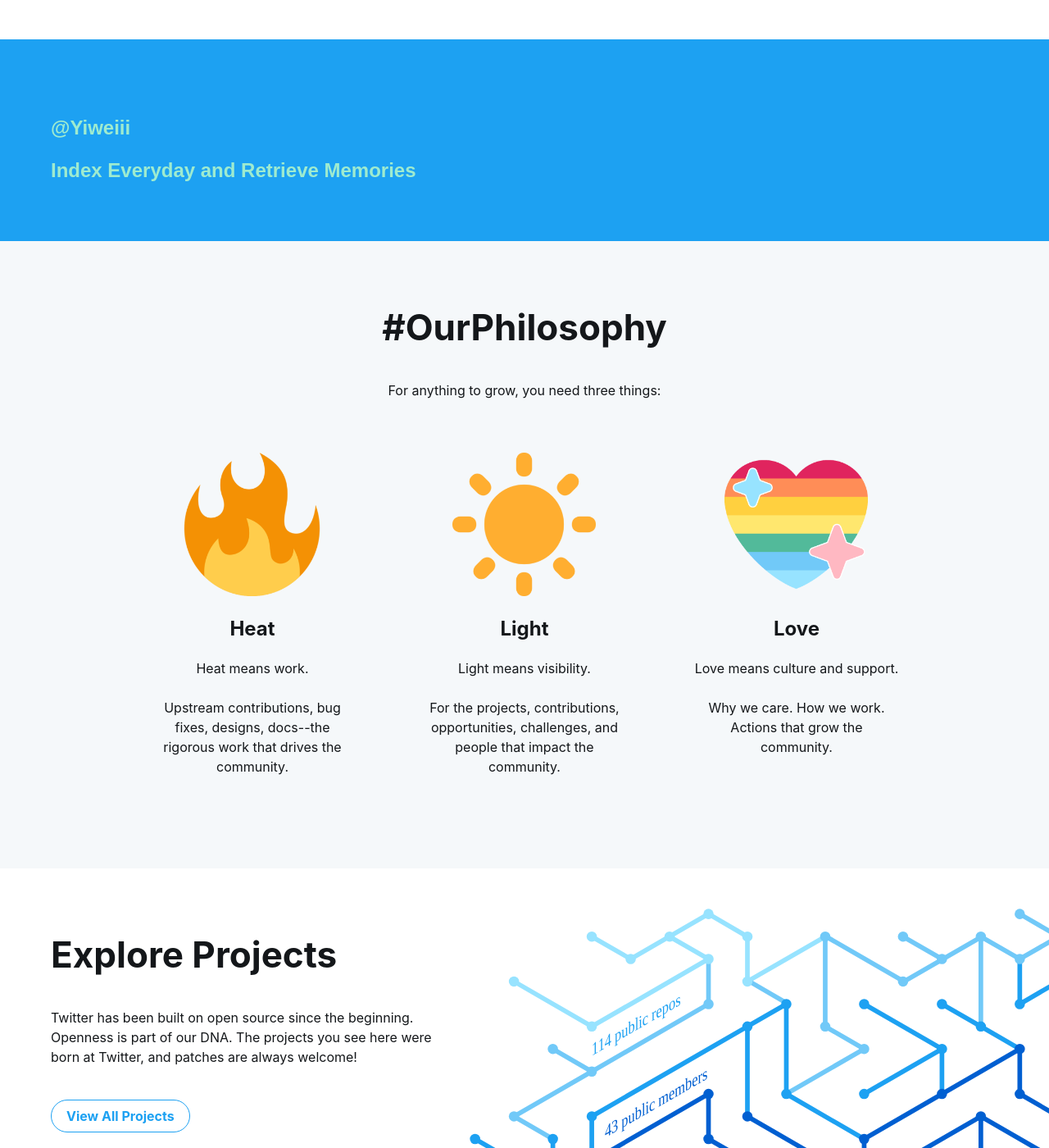
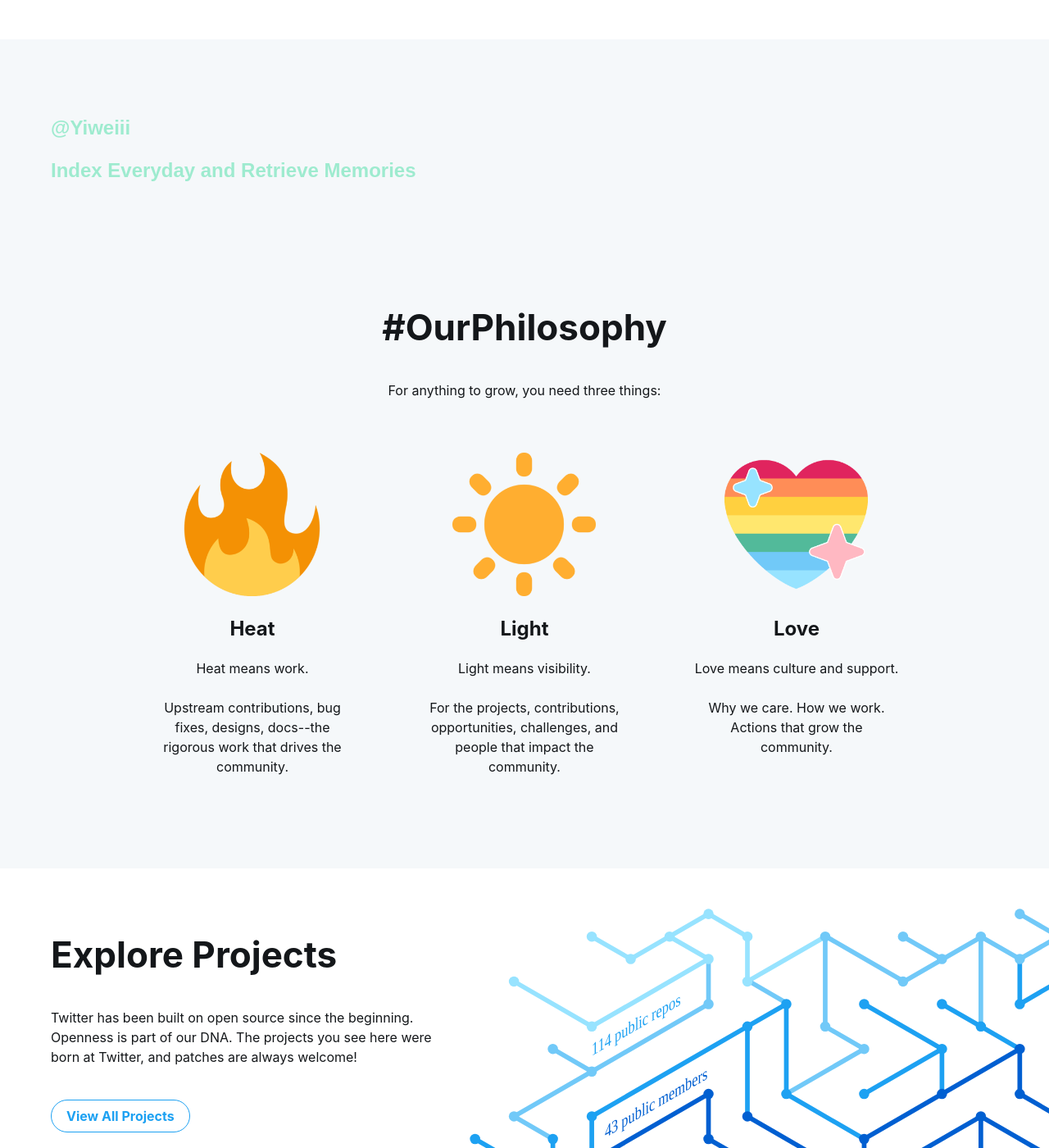
Before and after one commit to Yiweiii/Yiweiii.github.io, a Jekyll site: the page built from index.html, in a window 1280 px wide and 1400 px high. Shown: the whole window at 82% size. Built offline with Jekyll 4.4.1, drawn with Linux system fonts in a browser that asks for light colours; some web fonts are replaced; comment, search, counter and statistics services are not loaded.

Commit message:
beatuif6

```diff
--- a/css/index.css
+++ b/css/index.css
@@ -3,7 +3,7 @@
 .home-header {
 	padding-top: calc(var(--feather-grid-mega) * 3);
 	padding-bottom: calc(var(--feather-grid-mega) * 1.75);
-	color: white;
+	background-color: var(--tw-color-gray-faint);
 }
 
 .medium-title  {
```
